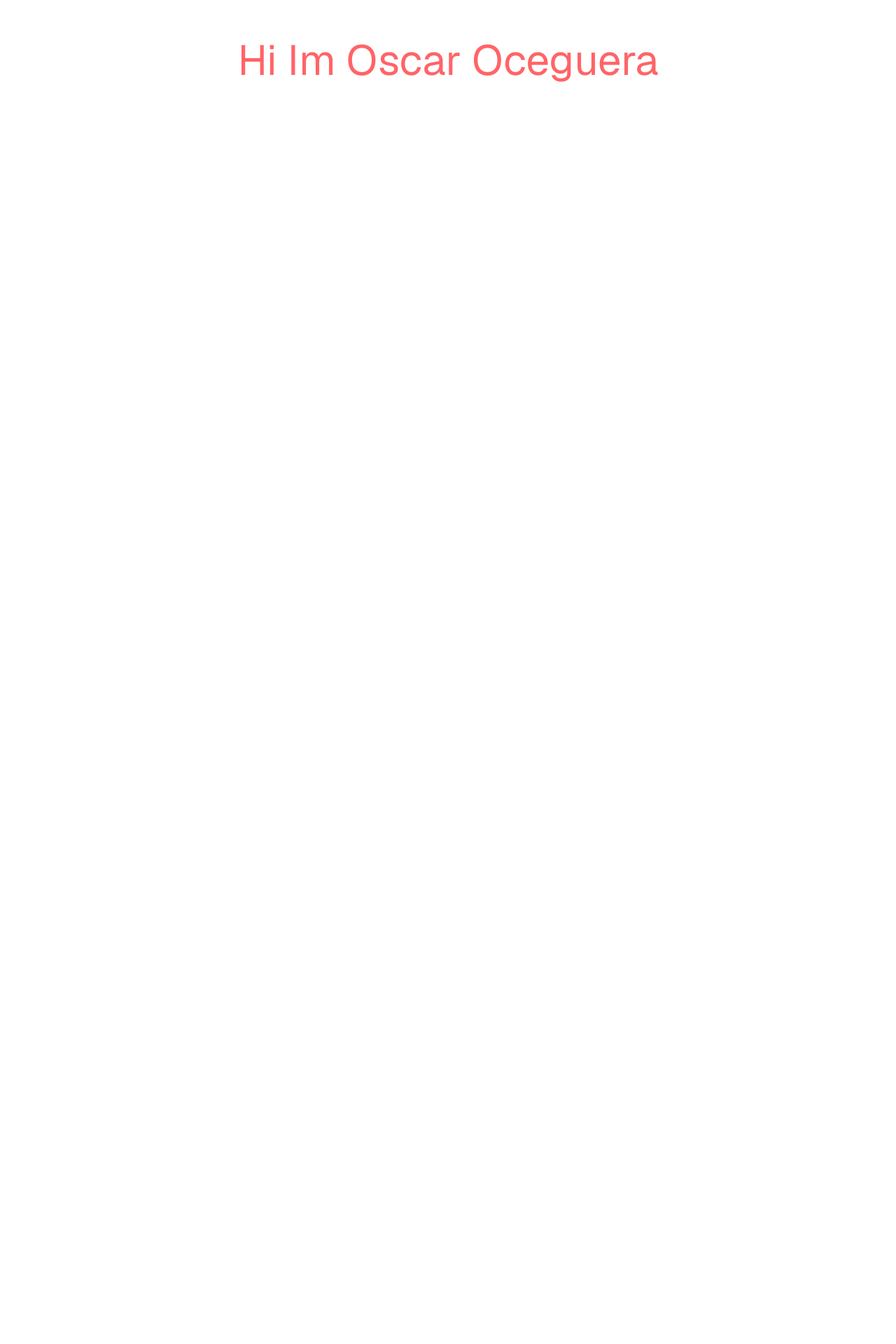
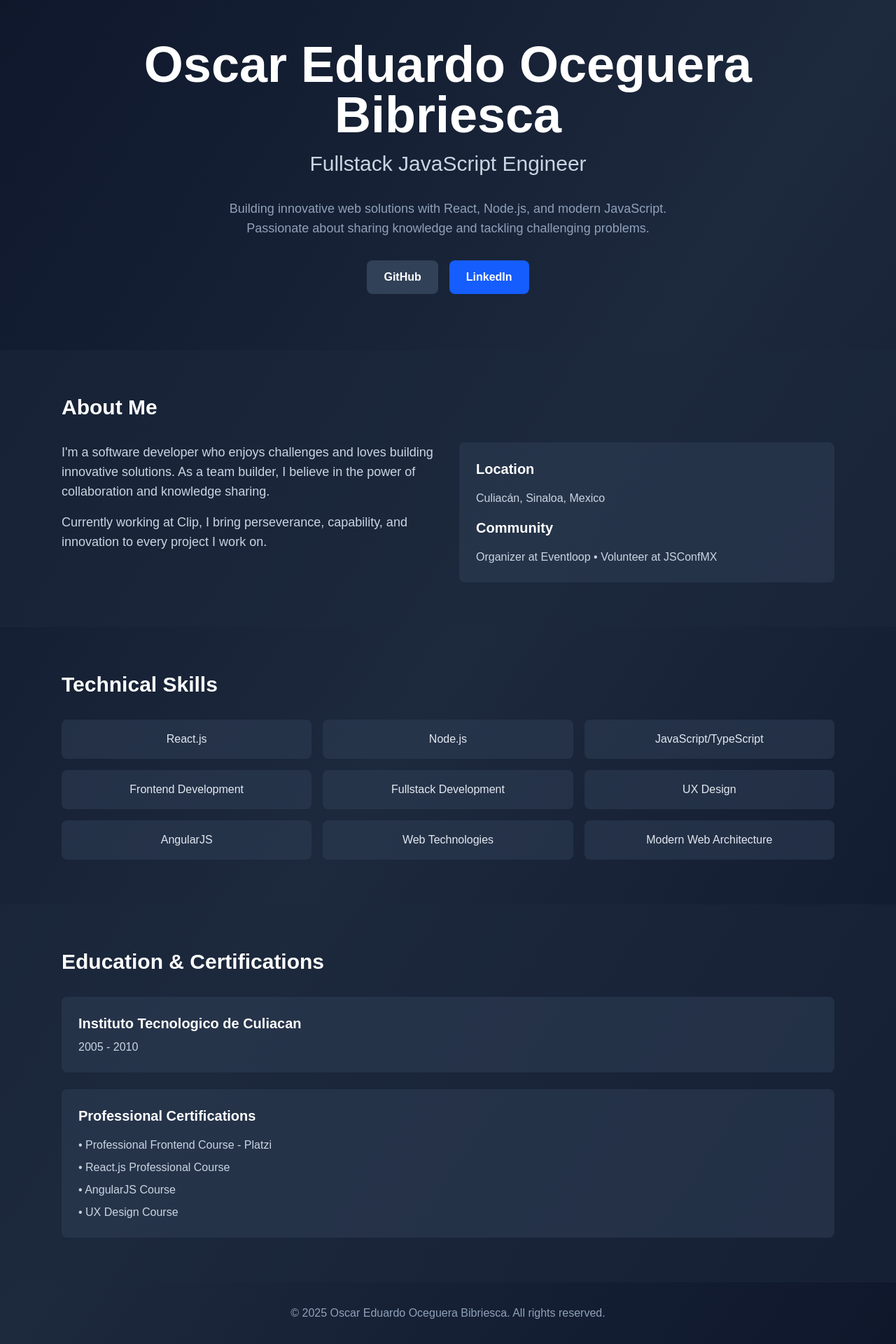
Before and after one commit to oscaroceguera/oscaroceguera.github.io, a Next.js app: page / in a window 1280 px wide. Shown: the part 24-1944 px from the top of the page at 70% size. Before the commit the page ends 800 px from the top, so only its background shows below. Built offline with nearby package versions, Linux system fonts and the light colour scheme.

Commit message:
feat: add professional portfolio page with complete sections

```diff
--- a/app/page.tsx
+++ b/app/page.tsx
@@ -1,7 +1,123 @@
 export default function Home() {
   return (
-    <div className="grid min-h-screen grid-rows-[20px_1fr_20px] items-center justify-items-center gap-16 p-8 pb-20 font-sans sm:p-20">
-      <h1 className="mt-10 p-10 text-6xl text-red-400">Hi Im Oscar Oceguera</h1>
+    <div className="min-h-screen bg-gradient-to-br from-slate-900 via-slate-800 to-slate-900">
+      {/* Hero Section */}
+      <section className="mx-auto max-w-6xl px-6 py-20">
+        <div className="flex flex-col items-center text-center">
+          <h1 className="mb-4 text-5xl font-bold text-white sm:text-7xl">
+            Oscar Eduardo Oceguera Bibriesca
+          </h1>
+          <p className="mb-8 text-2xl text-slate-300 sm:text-3xl">
+            Fullstack JavaScript Engineer
+          </p>
+          <p className="mb-8 max-w-2xl text-lg text-slate-400">
+            Building innovative web solutions with React, Node.js, and modern JavaScript.
+            Passionate about sharing knowledge and tackling challenging problems.
+          </p>
+          <div className="flex gap-4">
+            <a
+              href="https://github.com/oscaroceguera"
+              target="_blank"
+              rel="noopener noreferrer"
+              className="rounded-lg bg-slate-700 px-6 py-3 font-semibold text-white transition hover:bg-slate-600"
+            >
+              GitHub
+            </a>
+            <a
+              href="https://www.linkedin.com/in/oscaroceguerab"
+              target="_blank"
+              rel="noopener noreferrer"
+              className="rounded-lg bg-blue-600 px-6 py-3 font-semibold text-white transition hover:bg-blue-500"
+            >
+              LinkedIn
+            </a>
+          </div>
+        </div>
+      </section>
+
+      {/* About Section */}
+      <section className="bg-slate-800/50 py-16">
+        <div className="mx-auto max-w-6xl px-6">
+          <h2 className="mb-8 text-3xl font-bold text-white">About Me</h2>
+          <div className="grid gap-8 md:grid-cols-2">
+            <div>
+              <p className="mb-4 text-lg text-slate-300">
+                I&apos;m a software developer who enjoys challenges and loves building innovative
+                solutions. As a team builder, I believe in the power of collaboration and knowledge
+                sharing.
+              </p>
+              <p className="text-lg text-slate-300">
+                Currently working at Clip, I bring perseverance, capability, and innovation to
+                every project I work on.
+              </p>
+            </div>
+            <div className="rounded-lg bg-slate-700/50 p-6">
+              <h3 className="mb-4 text-xl font-semibold text-white">Location</h3>
+              <p className="mb-4 text-slate-300">Culiacán, Sinaloa, Mexico</p>
+              <h3 className="mb-4 text-xl font-semibold text-white">Community</h3>
+              <p className="text-slate-300">
+                Organizer at Eventloop • Volunteer at JSConfMX
+              </p>
+            </div>
+          </div>
+        </div>
+      </section>
+
+      {/* Skills Section */}
+      <section className="py-16">
+        <div className="mx-auto max-w-6xl px-6">
+          <h2 className="mb-8 text-3xl font-bold text-white">Technical Skills</h2>
+          <div className="grid gap-4 sm:grid-cols-2 lg:grid-cols-3">
+            {[
+              'React.js',
+              'Node.js',
+              'JavaScript/TypeScript',
+              'Frontend Development',
+              'Fullstack Development',
+              'UX Design',
+              'AngularJS',
+              'Web Technologies',
+              'Modern Web Architecture',
+            ].map((skill) => (
+              <div
+                key={skill}
+                className="rounded-lg bg-slate-700/50 px-6 py-4 text-center text-slate-200 transition hover:bg-slate-700"
+              >
+                {skill}
+              </div>
+            ))}
+          </div>
+        </div>
+      </section>
+
+      {/* Education & Certifications */}
+      <section className="bg-slate-800/50 py-16">
+        <div className="mx-auto max-w-6xl px-6">
+          <h2 className="mb-8 text-3xl font-bold text-white">Education & Certifications</h2>
+          <div className="space-y-6">
+            <div className="rounded-lg bg-slate-700/50 p-6">
+              <h3 className="mb-2 text-xl font-semibold text-white">
+                Instituto Tecnologico de Culiacan
+              </h3>
+              <p className="text-slate-300">2005 - 2010</p>
+            </div>
+            <div className="rounded-lg bg-slate-700/50 p-6">
+              <h3 className="mb-4 text-xl font-semibold text-white">Professional Certifications</h3>
+              <ul className="space-y-2 text-slate-300">
+                <li>• Professional Frontend Course - Platzi</li>
+                <li>• React.js Professional Course</li>
+                <li>• AngularJS Course</li>
+                <li>• UX Design Course</li>
+              </ul>
+            </div>
+          </div>
+        </div>
+      </section>
+
+      {/* Footer */}
+      <footer className="py-8 text-center text-slate-400">
+        <p>&copy; 2025 Oscar Eduardo Oceguera Bibriesca. All rights reserved.</p>
+      </footer>
     </div>
   )
 }
```
